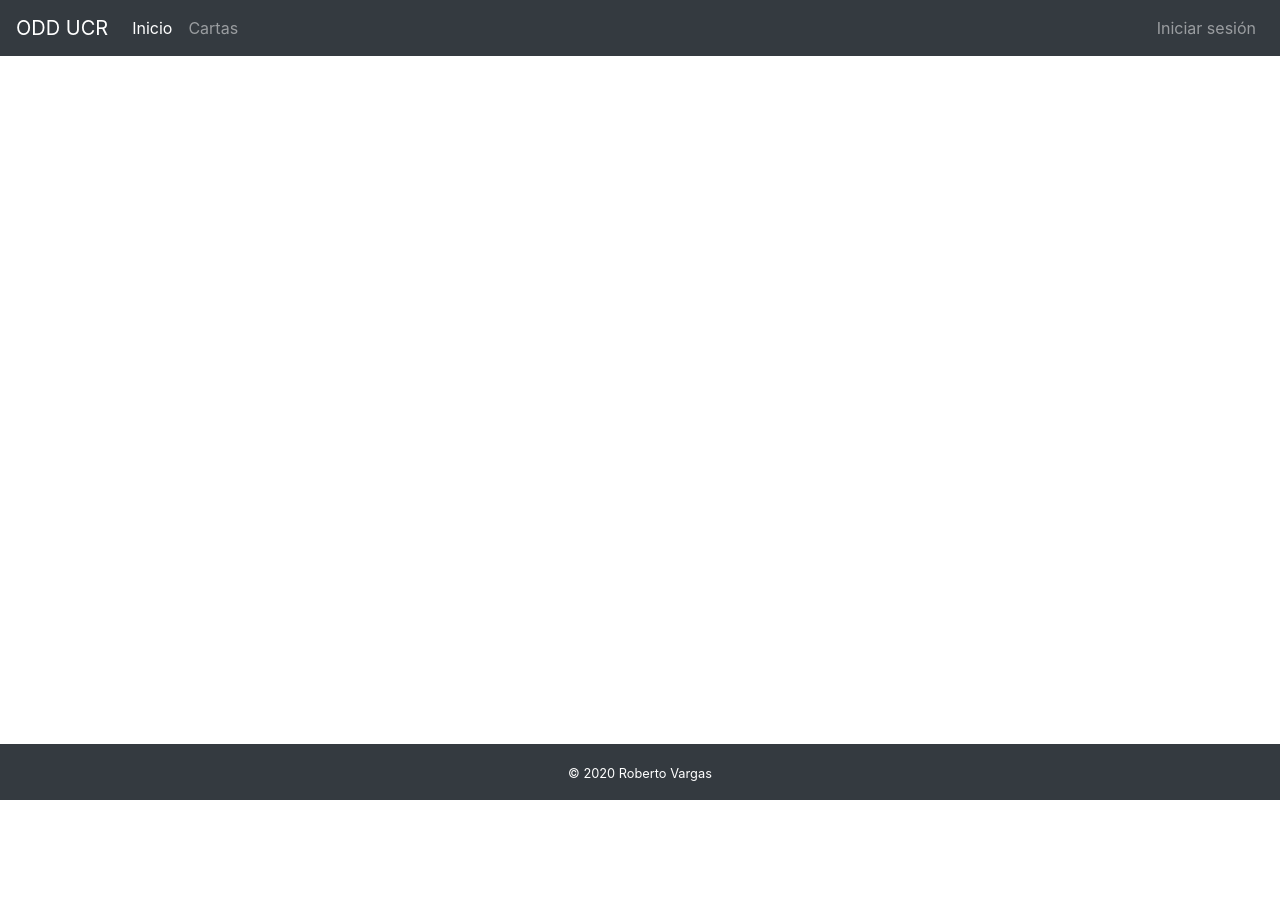
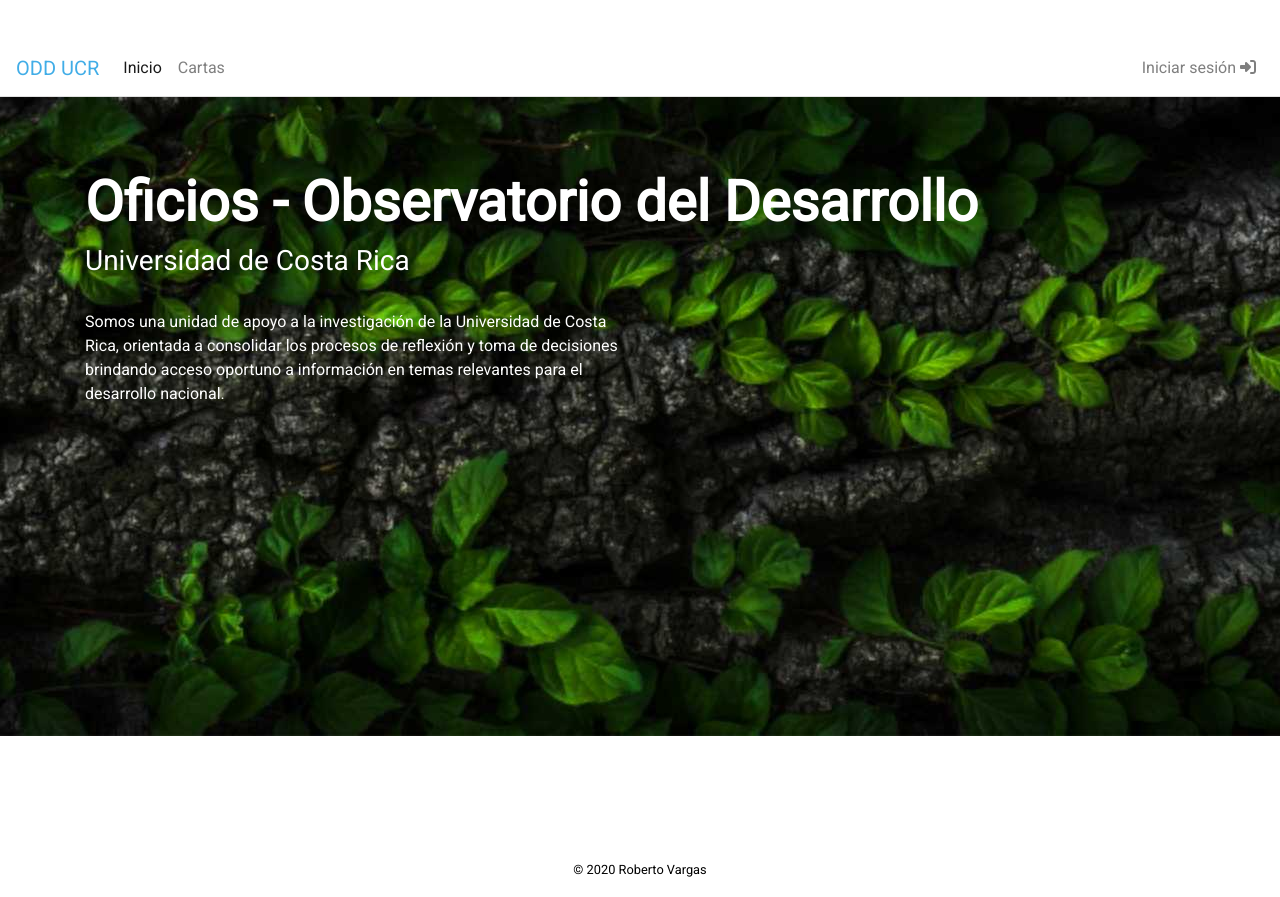
Before and after one commit to tcu-677/Cartas-OficiosAPP, a Django app: page / in a window 1280 px wide. Before the commit the page ends 800 px from the top, so only its background shows below. Run offline with Django 3.2, Linux system fonts and the light colour scheme; some libraries are stand-ins or nearby versions.

Commit message:
Administracion de usuarios, pantalla de inicio y Login listos

```diff
--- a/appOficios/appOficios/settings.py
+++ b/appOficios/appOficios/settings.py
@@ -119,3 +119,8 @@ USE_TZ = True
 # https://docs.djangoproject.com/en/3.0/howto/static-files/
 
 STATIC_URL = '/static/'
+
+
+LOGIN_REDIRECT_URL = 'oficios-home'
+
+LOGIN_URL = 'login'
--- a/appOficios/appOficios/urls.py
+++ b/appOficios/appOficios/urls.py
@@ -15,8 +15,11 @@ Including another URLconf
 """
 from django.contrib import admin
 from django.urls import path,include
+from django.contrib.auth import views as auth_views
 
 urlpatterns = [
     path('', include('oficios.urls')),
     path('admin/', admin.site.urls),
+    path('login', auth_views.LoginView.as_view(template_name='oficios/login.html'), name='login'),
+    path('logout', auth_views.LogoutView.as_view(template_name='oficios/logout.html'), name='logout'),
 ]
--- a/appOficios/oficios/static/oficios/styles/styles.css
+++ b/appOficios/oficios/static/oficios/styles/styles.css
@@ -2,12 +2,124 @@ html {
     min-height: 100%;
     position: relative;
 }
+
+* {
+    font-family: "Roboto", sans-serif;
+}
+
 body {
     margin: 0;
     margin-bottom: 40px;
+    font-size: 16px;
 }
+
 footer {
     position: absolute;
     bottom: 0;
     width: 100%;
 }
+
+.bg-white {
+    background: #fff;
+}
+
+footer {
+    padding-top: 1rem;
+}
+
+.nav-link,
+.footer-small {
+    color: #000;
+    font-weight: 400;
+}
+
+a.navbar-brand {
+    color: #41ade7 !important;
+}
+
+nav {
+    padding-top: 3rem !important;
+    border-bottom: 1px solid #e1e1e1;
+}
+
+.animated {
+    -webkit-animation-duration: 1s;
+    animation-duration: 1s;
+    -webkit-animation-fill-mode: both;
+    animation-fill-mode: both;
+}
+
+.fast {
+    -webkit-animation-duration: 0.4s;
+    animation-duration: 0.4s;
+    -webkit-animation-fill-mode: both;
+    animation-fill-mode: both;
+}
+
+@keyframes fadeIn {
+    from {
+        opacity: 0;
+    }
+
+    to {
+        opacity: 1;
+    }
+}
+
+@keyframes fadeOut {
+    from {
+        opacity: 1;
+    }
+
+    to {
+        opacity: 0;
+    }
+}
+
+.fadeIn {
+    animation-name: fadeIn;
+}
+
+.main {
+    min-height: 75vh;
+}
+
+.wallpaper {
+    width: 100%;
+    height: 100vh;
+    background-image: url("../img/home-wallpaper.jpg");
+    background-position: top;
+    background-attachment: fixed;
+    background-repeat: no-repeat;
+}
+
+.h1-home {
+    padding-top: 4.5rem;
+    color: white;
+    font-weight: bold;
+    font-size: 3.5rem;
+}
+
+.h3-home,
+.p-home {
+    color: rgb(255, 255, 255);
+}
+
+.bg-white-transparent {
+    background: rgba(0, 0, 0, 0.768) !important;
+    border-radius: 1rem;
+}
+
+.btn-ucr {
+    background: #41ade7 !important;
+    color: #fff!important;
+}
+
+.btn-ucr:hover {
+    background: #256487 !important;
+}
+
+.h2-login{
+    border-bottom: 1px solid #fff;
+    padding-bottom: 0.6rem;
+}
--- a/appOficios/oficios/templates/oficios/base.html
+++ b/appOficios/oficios/templates/oficios/base.html
@@ -19,13 +19,18 @@
         <!-- Iconos de google -->
         <link href="https://fonts.googleapis.com/icon?family=Material+Icons" rel="stylesheet">
         {%endblock %}
+        <!-- Google fonts -->
+        <link href="https://fonts.googleapis.com/css2?family=Roboto:wght@300;400&display=swap" rel="stylesheet">
+        <!-- Fontawesome icons -->
+        <script src="https://kit.fontawesome.com/542530b5d9.js" crossorigin="anonymous"></script>
+
 
     </head>
     <body>
         <header>
             {% block navbar %}
-            <nav class="navbar navbar-expand-lg navbar-dark bg-dark">
-                <a class="navbar-brand" href="#">ODD UCR</a>
+            <nav class="navbar navbar-expand-lg navbar-light bg-white">
+                <a class="navbar-brand" href="{% url 'oficios-home'%}">ODD UCR</a>
                 <button class="navbar-toggler" type="button"
                     data-toggle="collapse" data-target="#navbarNavAltMarkup"
                     aria-controls="navbarNavAltMarkup" aria-expanded="false"
@@ -42,13 +47,13 @@
                 <div class="navbar-nav align-left">
                     {% if user.is_authenticated %}
                     <li class="nav-item">
-                        <a class="nav-link">{{ user.get_username }}</a>
+                        <a class="nav-link"> Bienvenido(a) {{ user.get_username }}</a>
                     </li>
                     <li class="nav-item">
-                        <a class="nav-link" href="{% url 'oficios-home' %}">Cerrar sesión</a>
+                        <a class="nav-link" href="{% url 'logout' %}">Cerrar sesión <i class="fas fa-sign-out-alt"></i></a>
                     </li>
                     {% else %}
-                    <a class="nav-link" href="{% url 'oficios-home' %}">Iniciar sesión</a>
+                    <a class="nav-link" href="{% url 'login' %}">Iniciar sesión <i class="fas fa-sign-in-alt"></i></a>
                     {% endif %}
                 </div>
 
@@ -56,7 +61,7 @@
             {%endblock%}
         </header>
 
-        <div class="container main mb-4">
+        <div class="">
             {% if messages %}
             {% for message in messages %}
             <div class="alert alert-{{message.tags}}">
@@ -71,10 +76,10 @@
         </div>
 
         <!-- Footer -->
-        <footer class="page-footer font-small bg-dark">
+        <footer class="page-footer font-small bg-white">
             <!-- Copyright -->
-            <div class="footer-copyright text-center py-3 text-white">
-                <small>© {% now "Y" %} Roberto Vargas</small>
+            <div class="footer-copyright text-center py-3">
+                <small class="footer-small">© {% now "Y" %} Roberto Vargas</small>
             </div>
             <!-- Copyright -->
         </footer>
--- a/appOficios/oficios/templates/oficios/home.html
+++ b/appOficios/oficios/templates/oficios/home.html
@@ -1,5 +1,24 @@
 {% extends "oficios/base.html" %}
 
 {% block content %}
+<div class="wallpaper">
+    <div class="container">
+
+        <div class="row">
+            <h1 class="h1-home col-sm-12">Oficios - Observatorio del Desarrollo</h1>
+            <h3 class="h3-home col-sm-12">Universidad de Costa Rica</h3>
+
+            <div class="col-sm-6 mt-4">
+                <p class="p-home">Somos una unidad de apoyo a la investigación
+                    de la Universidad de Costa Rica, orientada a consolidar los
+                    procesos de reflexión y toma de decisiones brindando acceso
+                    oportuno a información en temas relevantes para el
+                    desarrollo nacional.</p>
+            </div>
+        </div>
+
+
+    </div>
+</div>
 
 {% endblock %}
--- a/appOficios/oficios/views.py
+++ b/appOficios/oficios/views.py
@@ -1,7 +1,10 @@
 from django.shortcuts import render
+from django.contrib.auth.mixins import LoginRequiredMixin
+from django.contrib.auth.decorators import login_required
 
 # Create your views here.
 
+# @login_required
 def home(request):
     template = 'oficios/home.html'
     return render(request, template)
```
Also changed, not shown: appOficios/oficios/templates/oficios/login.html (added, +45 -0 lines), appOficios/oficios/templates/oficios/logout.html (added, +18 -0 lines), README.md, appOficios/oficios/static/oficios/img/home-wallpaper-w.jpg (added), appOficios/oficios/static/oficios/img/home-wallpaper.jpg (added).
